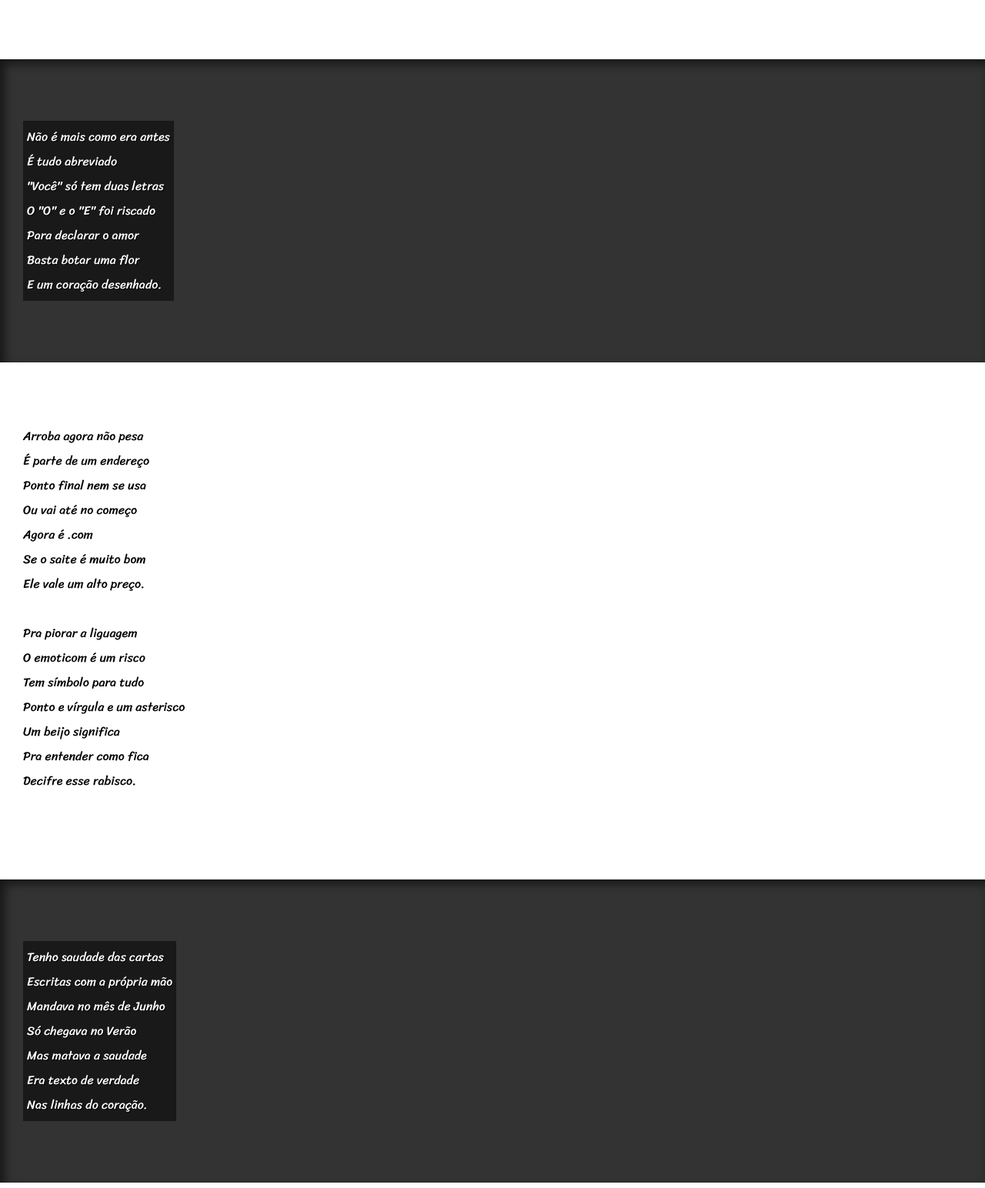
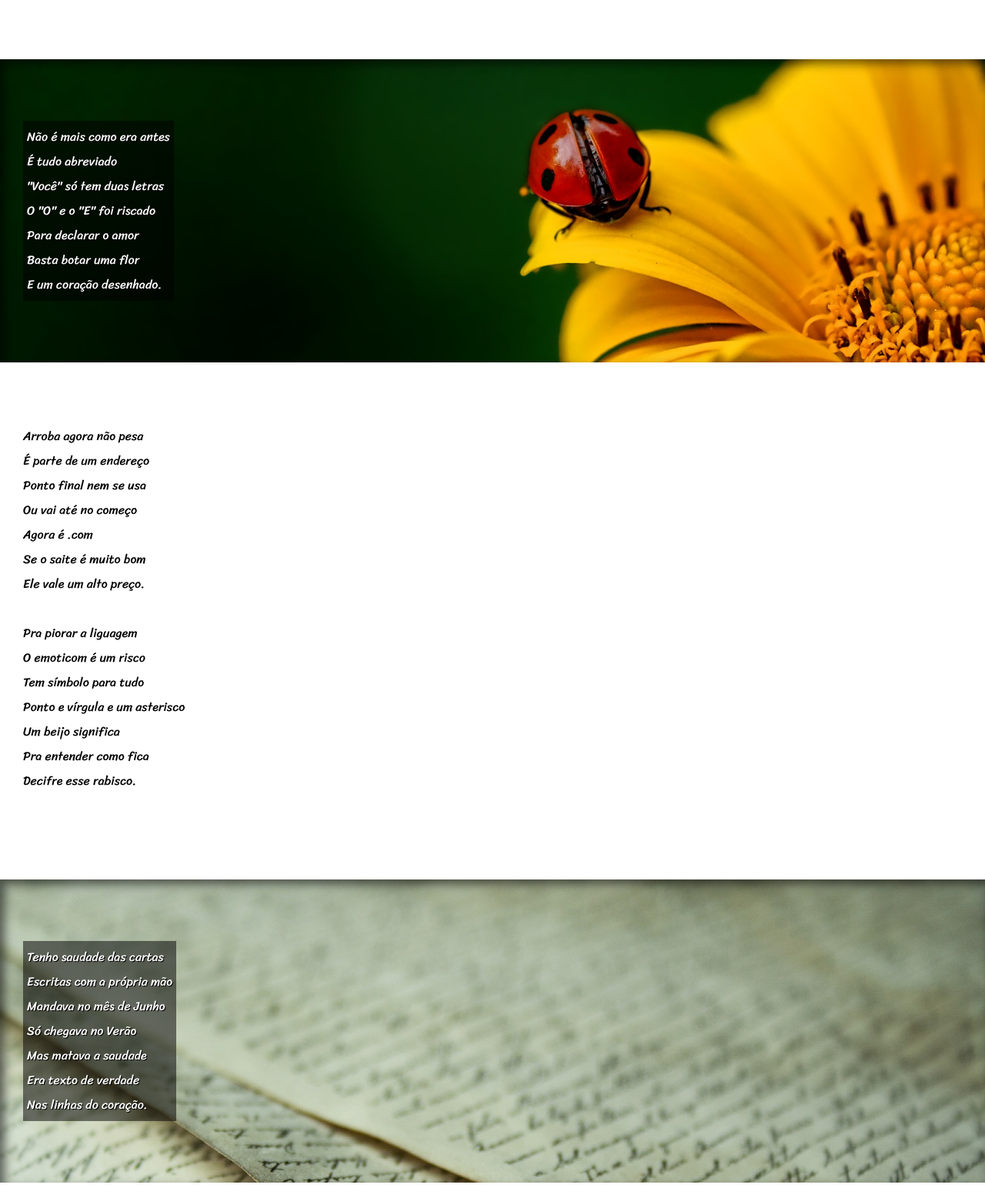
Before and after one commit to deySantos/projeto-cordel, a plain HTML site: page index.html in a window 1280 px wide. Shown: the part 496-2040 px from the top of the page at 77% size. Drawn offline with Linux system fonts and the light colour scheme.

Commit message:
atualizando

```diff
--- a/style.css
+++ b/style.css
@@ -87,13 +87,13 @@ section.imagem > p{
 }
 
 section#img01{
-    background-image: url('../desafio012/imagens/background001.jpg');
+    background-image: url('../imagens/background001.jpg');
     background-position: right center;
 
 }
 
 section#img02{
-    background-image: url('../desafio012/imagens/background002.jpg');
+    background-image: url('../imagens/background002.jpg');
 
 }
 
```
